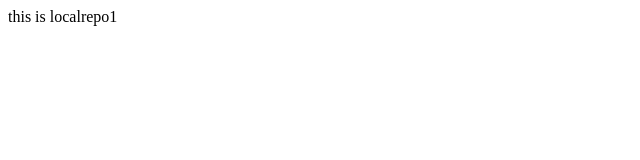
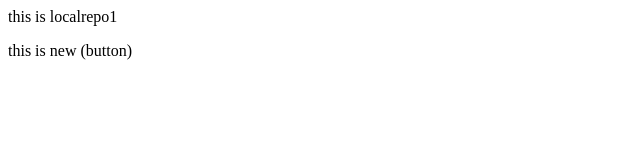
Before and after one commit to fahad8442/localrepo1, a plain HTML site: page index.html in a window 1280 px wide. Shown: the whole page, without its empty margins (0-640 px from the left). Drawn offline with Linux system fonts and the light colour scheme.

Commit message:
add feature

```diff
--- a/index.html
+++ b/index.html
@@ -1 +1,2 @@
 <p>this is localrepo1</p>
+<P>this is new (button)</P>
```
Also changed, not shown: 1 other file.
